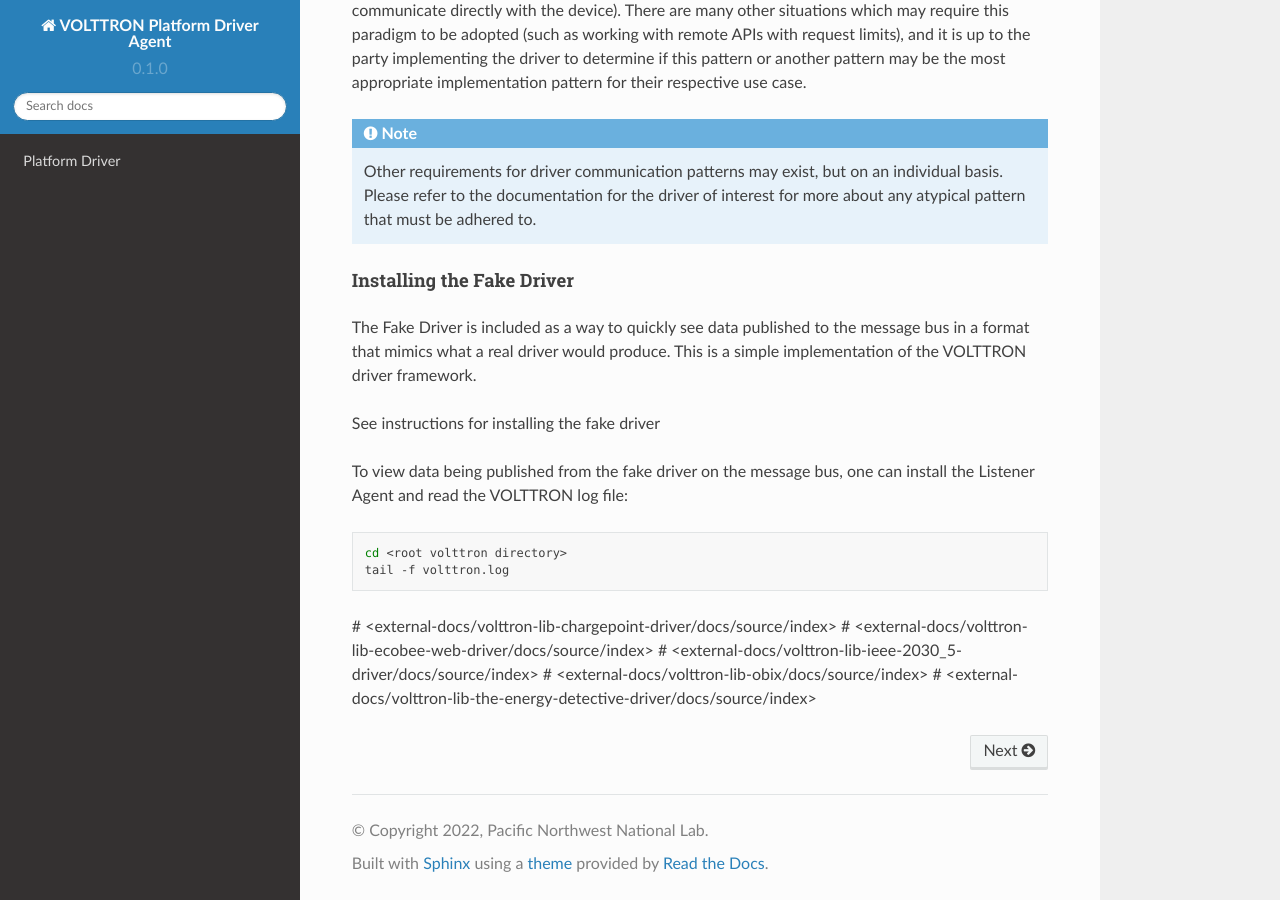
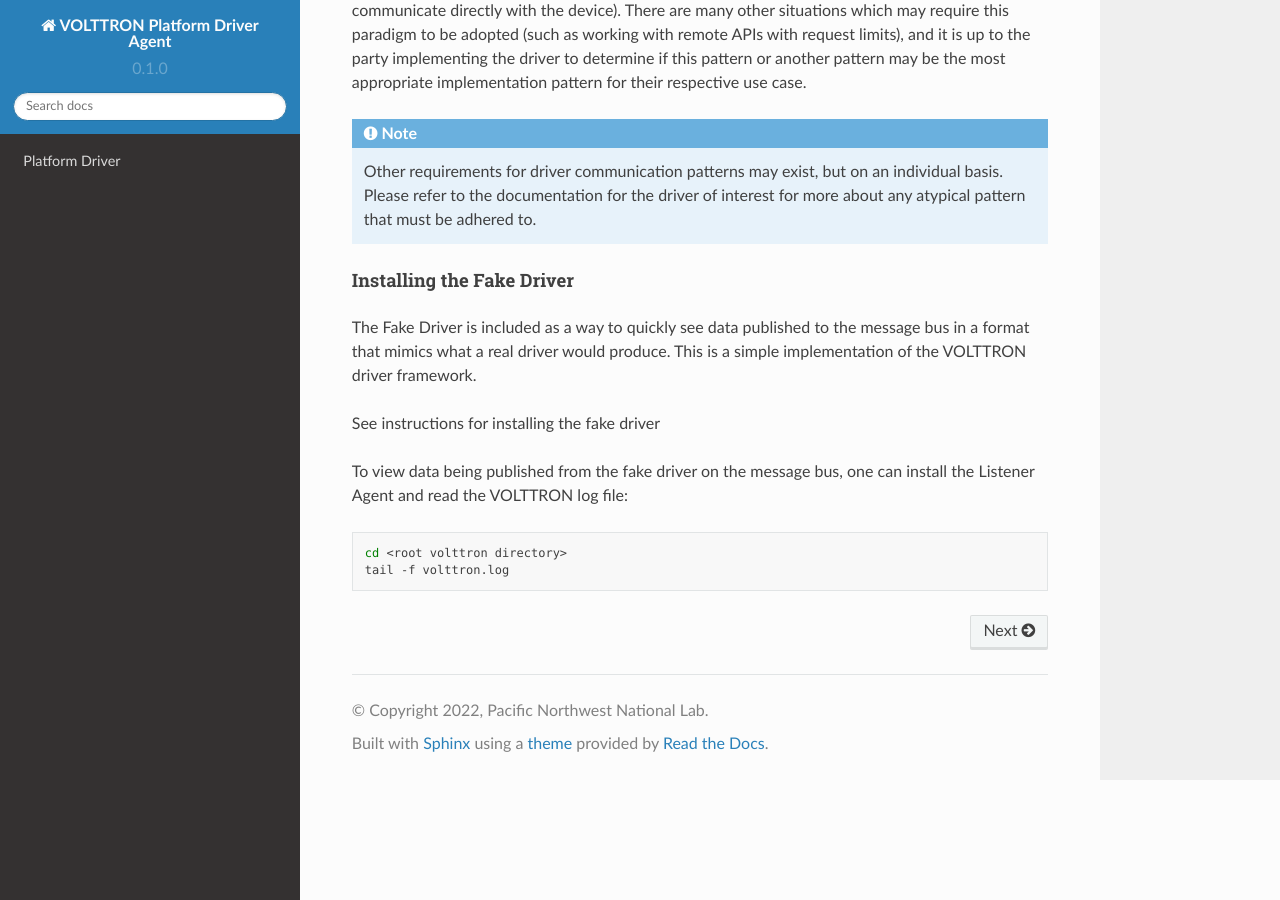
Before and after one commit to schandrika/volttron-platform-driver, a Sphinx documentation site: the page built from docs/source/index.rst, in a window 1280 px wide and 900 px high, scrolled down 2868 px. Built offline with Sphinx 7.4.7 and the Read the Docs theme 2.0.0, drawn with Linux system fonts in a browser that asks for light colours; pages that are not in the unit, such as notebooks, are missing from menus.

Commit message:
Removed commented doc links for table of contents.

```diff
--- a/docs/source/index.rst
+++ b/docs/source/index.rst
@@ -123,8 +123,3 @@
    DNP3 <external-docs/volttron-lib-dnp3-driver/docs/source/index>
    Modbus <external-docs/volttron-lib-modbus-driver/docs/source/index>
    ModbusTk <external-docs/volttron-lib-modbustk-driver/docs/source/index>
-#   <external-docs/volttron-lib-chargepoint-driver/docs/source/index>
-#   <external-docs/volttron-lib-ecobee-web-driver/docs/source/index>
-#   <external-docs/volttron-lib-ieee-2030_5-driver/docs/source/index>
-#   <external-docs/volttron-lib-obix/docs/source/index>
-#   <external-docs/volttron-lib-the-energy-detective-driver/docs/source/index>
```
